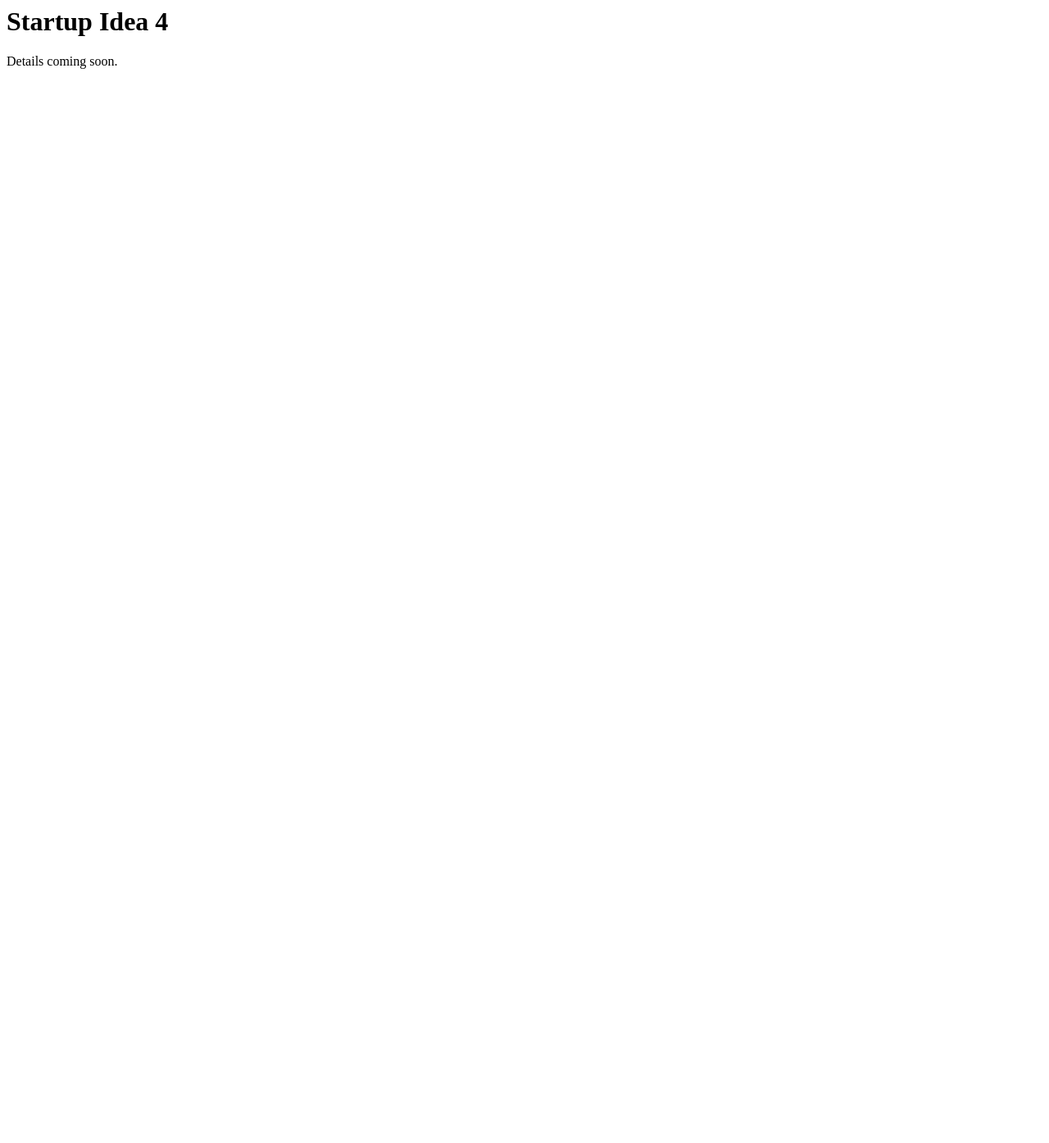
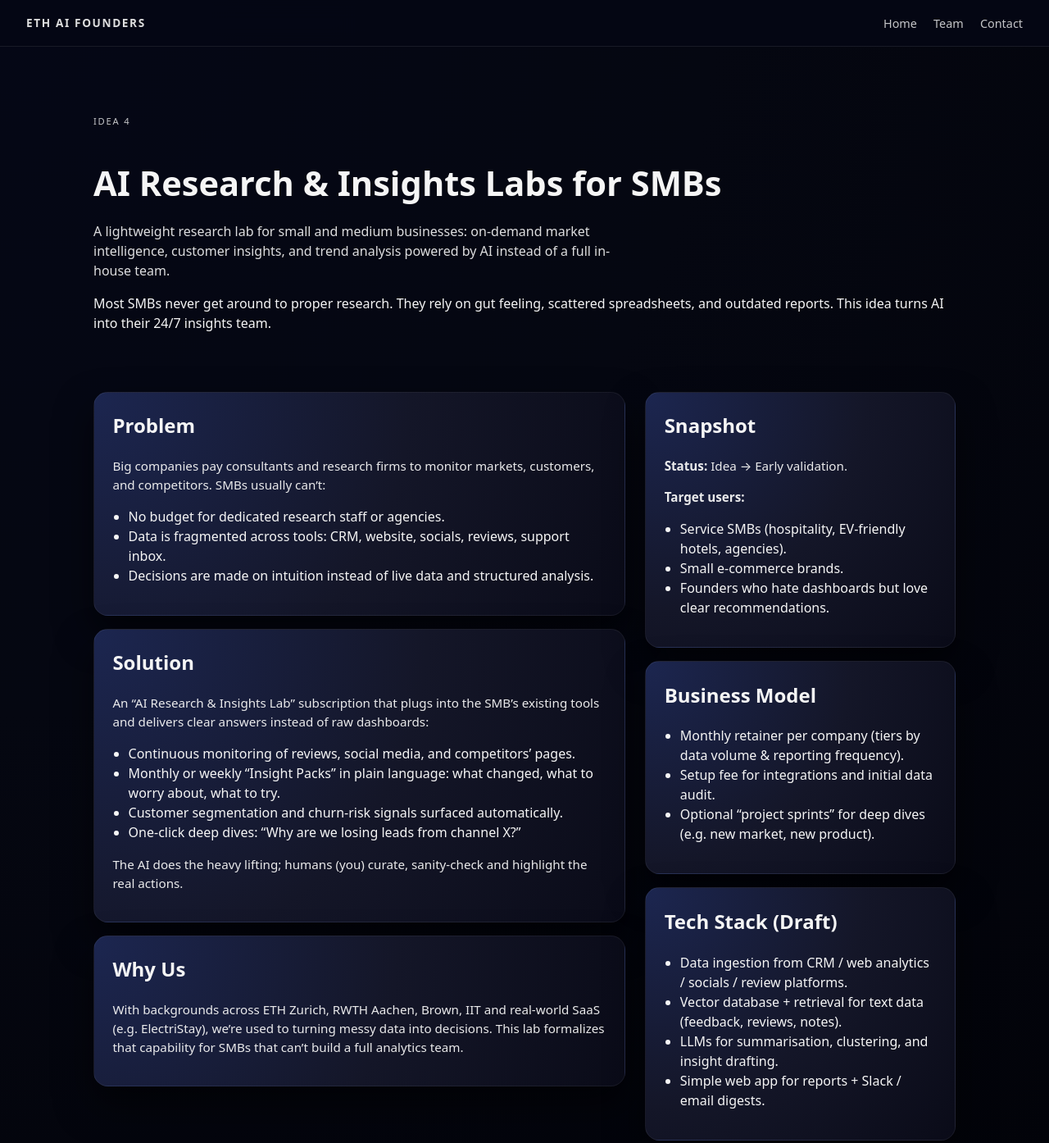
Before and after one commit to swayamjyoti-sj/ETH_AI_Founders, a plain HTML site: page ideas/idea-4.html in a window 1280 px wide. Shown: the whole page at 82% size. Before the commit the page ends 800 px from the top, so only its background shows below. Drawn offline with Linux system fonts and the light colour scheme.

Commit message:
Update idea-4.html

```diff
--- a/ideas/idea-4.html
+++ b/ideas/idea-4.html
@@ -1,2 +1,103 @@
-<h1>Startup Idea 4</h1>
-<p>Details coming soon.</p>
+<!DOCTYPE html>
+<html lang="en">
+<head>
+  <meta charset="UTF-8">
+  <title>AI Research &amp; Insights Labs for SMBs – ETH AI Founders</title>
+  <meta name="viewport" content="width=device-width, initial-scale=1">
+  <link rel="stylesheet" href="../styles.css">
+</head>
+<body>
+<header class="site-header">
+  <div class="logo">ETH AI Founders</div>
+  <nav>
+    <a href="../index.html">Home</a>
+    <a href="../about.html">Team</a>
+    <a href="../contact.html">Contact</a>
+  </nav>
+</header>
+
+<main class="container">
+  <section class="hero">
+    <p class="eyebrow">Idea 4</p>
+    <h1>AI Research &amp; Insights Labs for SMBs</h1>
+    <p class="hero-lead">
+      A lightweight research lab for small and medium businesses: on-demand market intelligence,
+      customer insights, and trend analysis powered by AI instead of a full in-house team.
+    </p>
+    <p>
+      Most SMBs never get around to proper research. They rely on gut feeling, scattered spreadsheets,
+      and outdated reports. This idea turns AI into their 24/7 insights team.
+    </p>
+  </section>
+
+  <section class="idea-layout">
+    <div>
+      <article class="card">
+        <h2>Problem</h2>
+        <p>
+          Big companies pay consultants and research firms to monitor markets, customers, and competitors.
+          SMBs usually can’t:
+        </p>
+        <ul class="clean-list">
+          <li>No budget for dedicated research staff or agencies.</li>
+          <li>Data is fragmented across tools: CRM, website, socials, reviews, support inbox.</li>
+          <li>Decisions are made on intuition instead of live data and structured analysis.</li>
+        </ul>
+      </article>
+
+      <article class="card">
+        <h2>Solution</h2>
+        <p>
+          An “AI Research &amp; Insights Lab” subscription that plugs into the SMB’s existing tools and
+          delivers clear answers instead of raw dashboards:
+        </p>
+        <ul class="clean-list">
+          <li>Continuous monitoring of reviews, social media, and competitors’ pages.</li>
+          <li>Monthly or weekly “Insight Packs” in plain language: what changed, what to worry about, what to try.</li>
+          <li>Customer segmentation and churn-risk signals surfaced automatically.</li>
+          <li>One-click deep dives: “Why are we losing leads from channel X?”</li>
+        </ul>
+        <p>
+          The AI does the heavy lifting; humans (you) curate, sanity-check and highlight the real actions.
+        </p>
+      </article>
+
+      <article class="card">
+        <h2>Why Us</h2>
+        <p>
+          With backgrounds across ETH Zurich, RWTH Aachen, Brown, IIT and real-world SaaS (e.g. ElectriStay),
+          we’re used to turning messy data into decisions. This lab formalizes that capability for SMBs that
+          can’t build a full analytics team.
+        </p>
+      </article>
+    </div>
+
+    <aside>
+      <article class="card">
+        <h2>Snapshot</h2>
+        <p><strong>Status:</strong> Idea → Early validation.</p>
+        <p><strong>Target users:</strong></p>
+        <ul class="clean-list">
+          <li>Service SMBs (hospitality, EV-friendly hotels, agencies).</li>
+          <li>Small e-commerce brands.</li>
+          <li>Founders who hate dashboards but love clear recommendations.</li>
+        </ul>
+      </article>
+
+      <article class="card">
+        <h2>Business Model</h2>
+        <ul class="clean-list">
+          <li>Monthly retainer per company (tiers by data volume &amp; reporting frequency).</li>
+          <li>Setup fee for integrations and initial data audit.</li>
+          <li>Optional “project sprints” for deep dives (e.g. new market, new product).</li>
+        </ul>
+      </article>
+
+      <article class="card">
+        <h2>Tech Stack (Draft)</h2>
+        <ul class="clean-list">
+          <li>Data ingestion from CRM / web analytics / socials / review platforms.</li>
+          <li>Vector database + retrieval for text data (feedback, reviews, notes).</li>
+          <li>LLMs for summarisation, clustering, and insight drafting.</li>
+          <li>Simple web app for reports + Slack / email digests.</li>
+        </u
```
